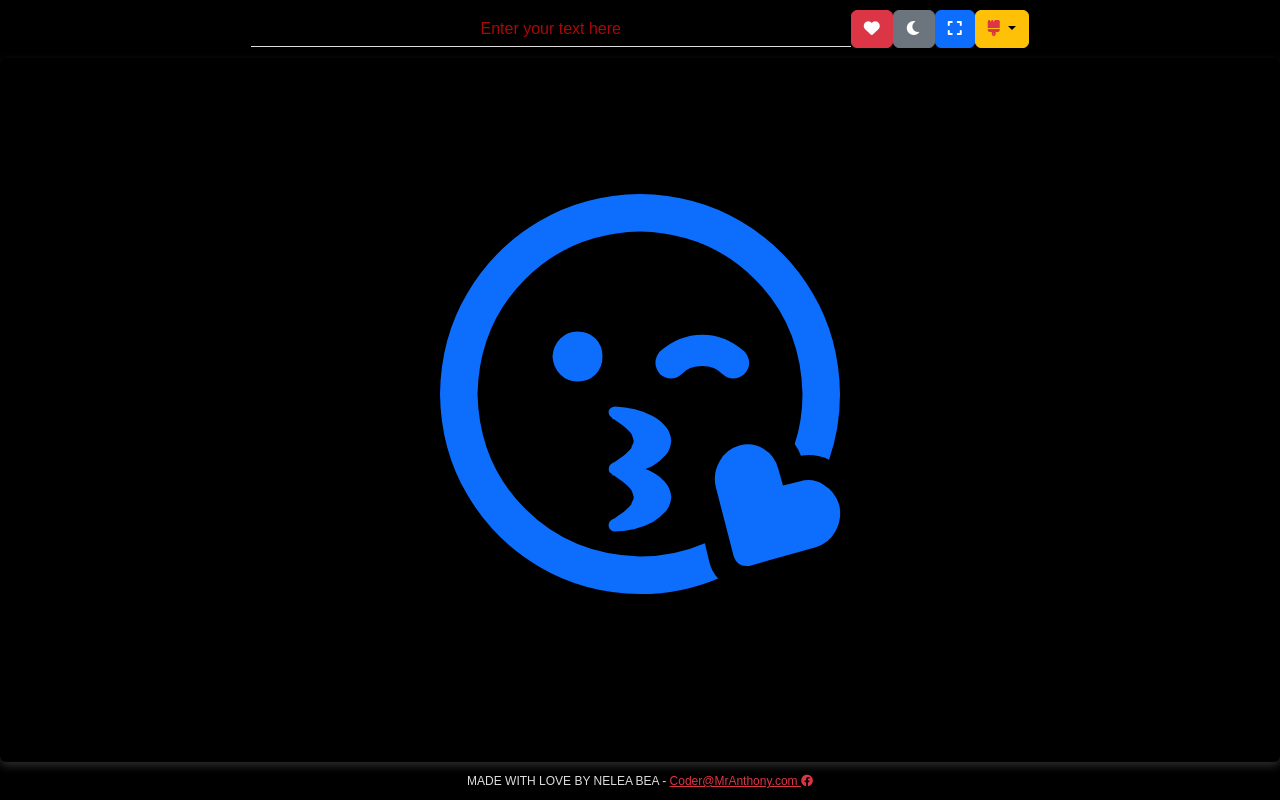
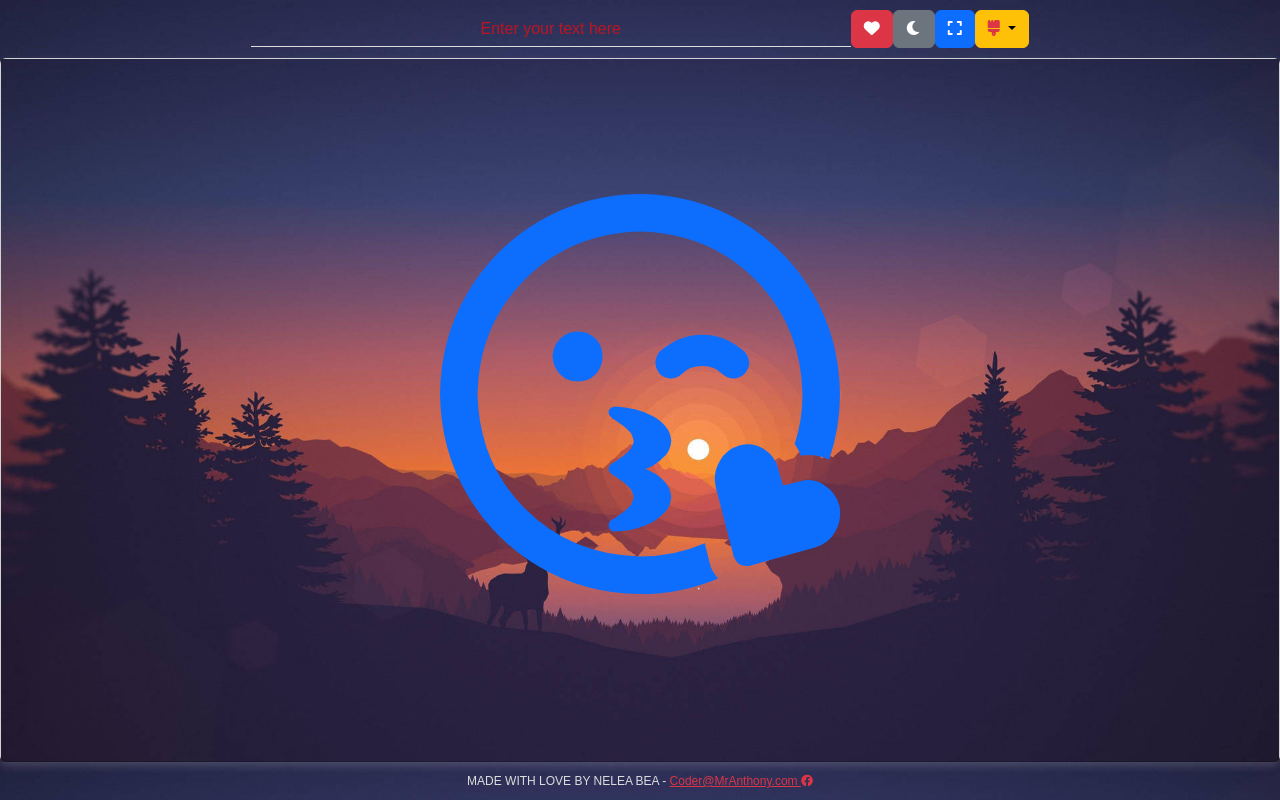
Before and after one commit to anthonyCODECHUM/ilovenelea, a plain HTML site: page index.html in a window 1280 px wide. Both pictures are taken after a click on the button 913 px from the left and 29 px from the top of the page. Drawn offline with nearby package versions, Linux system fonts and the light colour scheme.

Commit message:
Add files via upload

```diff
--- a/style.css
+++ b/style.css
@@ -118,28 +118,38 @@ body, html {
 /* Light Mode Styles */
 body.light-mode .card-header,
 body.light-mode .card-footer {
-    background-color: #f0f0f0;
+    background-image: url(m4.jpg);
+    background-repeat: no-repeat;
+    background-size: cover;
     color: #000;
 }
 
 body.light-mode .card {
-    background-color: #fff;
+    background-image: url(m4.jpg);
+    background-repeat: no-repeat;
+    background-size: cover;
     color: #000;
 }
 
 /* Dark Mode Styles */
 body.dark-mode {
-    background-color: #000000;
+    background-image: url(m3.jpg);
+    background-repeat: no-repeat;
+    background-size: cover;
     color: #ddd;
 }
 
 body.dark-mode .card-header,
 body.dark-mode .card-footer {
-    background-color: #000000;
+    background-image: url(m3.jpg);
+    background-repeat: no-repeat;
+    background-size: cover;
     color: #ddd;
 }
 
 body.dark-mode .card {
-    background-color: #000000;
+    background-image: url(m3.jpg);
+    background-repeat: no-repeat;
+    background-size: cover;
     color: #ddd;
 }
```
Also changed, not shown: m3.jpg (added), m4.jpg (added).
